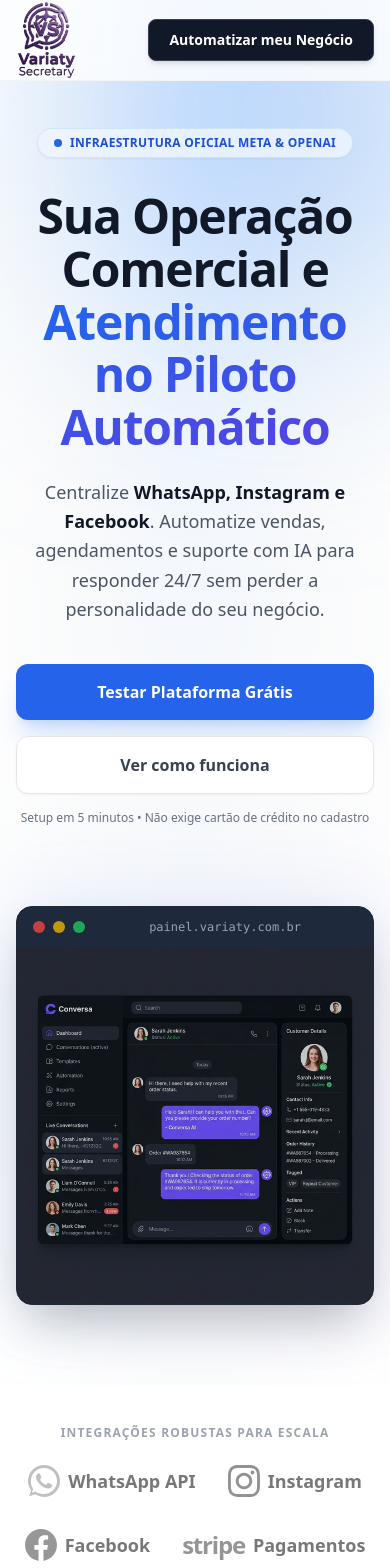
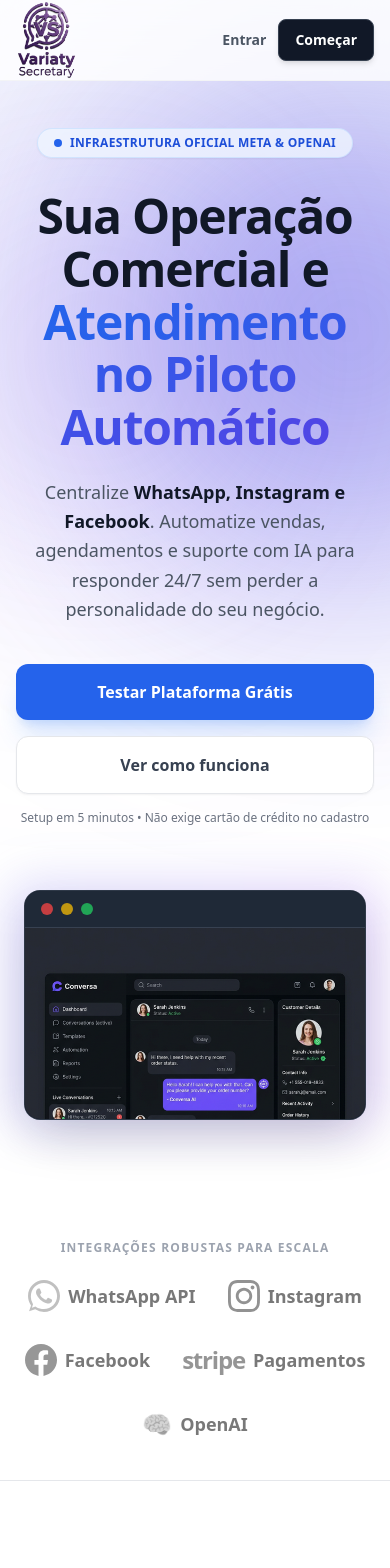
Before and after one commit to vtvariaty-svg/automation-whatsapp, a Next.js app in the folder apps/web/: page / in a window 390 px wide. Shown: the top 1568 px of the page. Built offline with nearby package versions, Linux system fonts and the light colour scheme.

Commit message:
fix(web): restore hero glow, fixed image proportions and mobile login visibility

```diff
--- a/apps/web/app/page.tsx
+++ b/apps/web/app/page.tsx
@@ -26,10 +26,11 @@
           <a href="#planos" className="hover:text-blue-600 transition-colors">Planos e Preços</a>
           <a href="#faq" className="hover:text-blue-600 transition-colors">FAQ</a>
         </div>
-        <div className="flex items-center gap-4">
-          <Link href="/login" className="text-sm font-semibold text-gray-600 hover:text-gray-900 transition-colors hidden sm:block">Entrar</Link>
-          <Link href="/register" className="text-sm font-bold bg-gray-900 text-white px-5 py-2.5 rounded-lg hover:bg-gray-800 shadow-md hover:shadow-lg transition-all hover:-translate-y-0.5 border border-gray-700">
-            Automatizar meu Negócio
+        <div className="flex items-center gap-3 sm:gap-4">
+          <Link href="/login" className="text-sm font-semibold text-gray-600 hover:text-gray-900 transition-colors">Entrar</Link>
+          <Link href="/register" className="text-sm font-bold bg-gray-900 text-white px-4 sm:px-5 py-2.5 rounded-lg hover:bg-gray-800 shadow-md hover:shadow-lg transition-all hover:-translate-y-0.5 border border-gray-700 whitespace-nowrap">
+            <span className="hidden sm:inline">Automatizar meu Negócio</span>
+            <span className="sm:hidden">Começar</span>
           </Link>
         </div>
       </div>
@@ -41,8 +42,9 @@
   return (
     <section className="relative pt-32 pb-20 lg:pt-40 lg:pb-32 overflow-hidden bg-gray-50">
       {/* Premium Background Elements */}
-      <div className="absolute inset-0 bg-[radial-gradient(ellipse_at_top,_var(--tw-gradient-stops))] from-blue-50 via-gray-50 to-white"></div>
-      <div className="absolute top-0 right-0 -mr-20 -mt-20 w-96 h-96 bg-blue-400 rounded-full mix-blend-multiply filter blur-[128px] opacity-20 animate-pulse"></div>
+      <div className="absolute inset-0 bg-gradient-to-b from-indigo-50/50 via-white to-white"></div>
+      <div className="absolute top-20 left-1/4 w-[500px] h-[500px] bg-[#4f46e5] rounded-full mix-blend-multiply filter blur-[128px] opacity-10 animate-pulse"></div>
+      <div className="absolute top-40 right-1/4 w-[400px] h-[400px] bg-[#7c3aed] rounded-full mix-blend-multiply filter blur-[128px] opacity-10 animate-pulse" style={{ animationDelay: "1s" }}></div>
 
       <div className="relative max-w-7xl mx-auto px-4 sm:px-6 lg:px-8 text-center">
         <div className="max-w-4xl mx-auto">
@@ -77,18 +79,19 @@
         </div>
 
         {/* Dashboard mockup */}
-        <div className="mt-20 relative max-w-5xl mx-auto">
-          <div className="absolute -inset-4 bg-gradient-to-r from-blue-500/10 to-indigo-500/10 rounded-3xl blur-2xl"></div>
-          <div className="relative bg-[#0f172a] rounded-2xl shadow-2xl overflow-hidden border border-gray-800">
-            <div className="flex items-center gap-2 px-4 py-3 bg-[#1e293b] border-b border-gray-800">
+        <div className="mt-16 sm:mt-20 relative max-w-5xl mx-auto w-full px-2 sm:px-0">
+          <div className="absolute -inset-2 sm:-inset-4 bg-gradient-to-r from-[#4f46e5]/20 to-[#7c3aed]/20 rounded-3xl blur-xl sm:blur-2xl"></div>
+          <div className="relative bg-gray-900 rounded-2xl shadow-2xl shadow-gray-900/20 overflow-hidden border border-gray-700/80 flex flex-col">
+            <div className="flex items-center gap-2 px-4 py-3 bg-gray-800 border-b border-gray-700">
               <div className="flex gap-2">
                 <div className="w-3 h-3 rounded-full bg-red-500/80"></div>
                 <div className="w-3 h-3 rounded-full bg-yellow-500/80"></div>
                 <div className="w-3 h-3 rounded-full bg-green-500/80"></div>
               </div>
-              <span className="mx-auto text-xs text-slate-400 font-mono">painel.variaty.com.br</span>
             </div>
-            <Image src="/hero-dashboard.png" alt="Painel Variaty SaaS" width={1200} height={675} className="w-full opacity-90 hover:opacity-100 transition-opacity" priority />
+            <div className="relative w-full aspect-[16/9] bg-gray-900">
+              <Image src="/hero-dashboard.png" alt="Painel Variaty SaaS" fill className="object-cover object-top" priority />
+            </div>
           </div>
         </div>
       </div>
```
